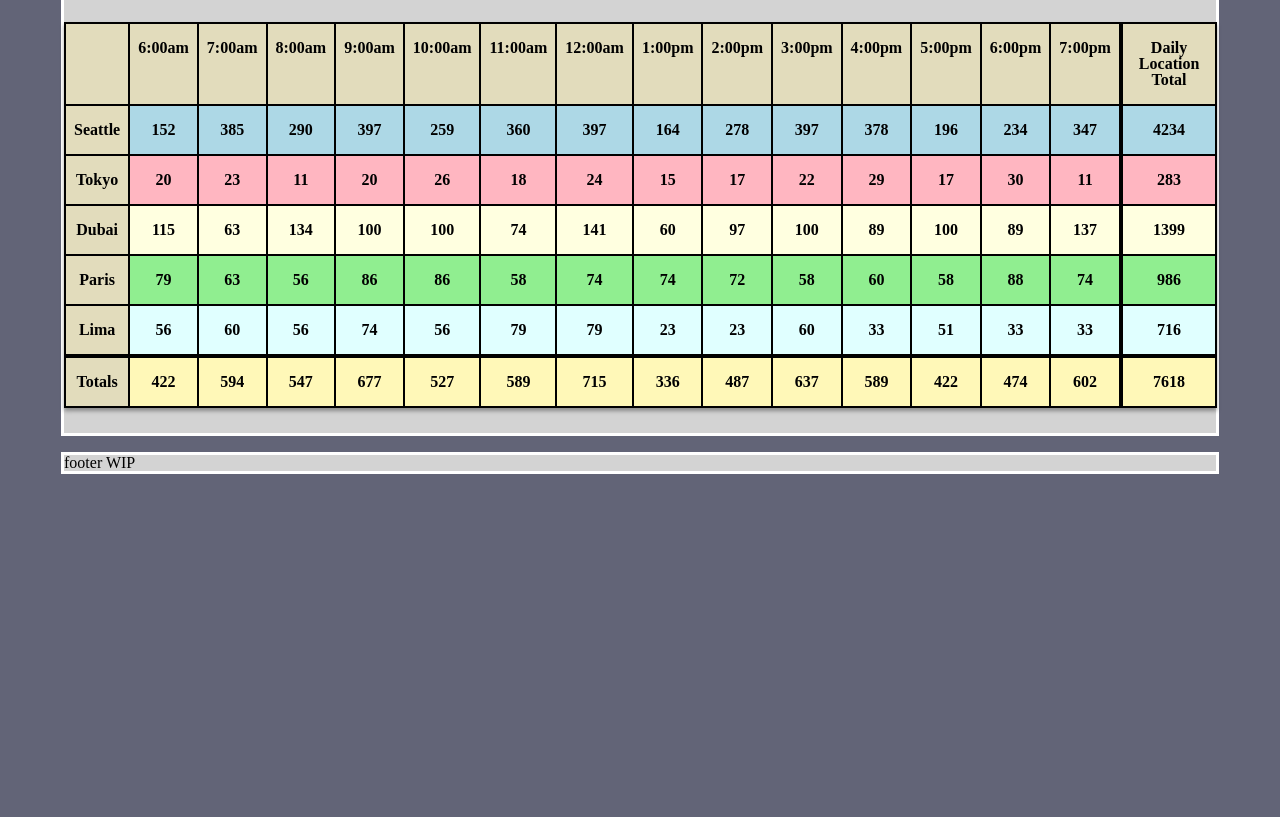
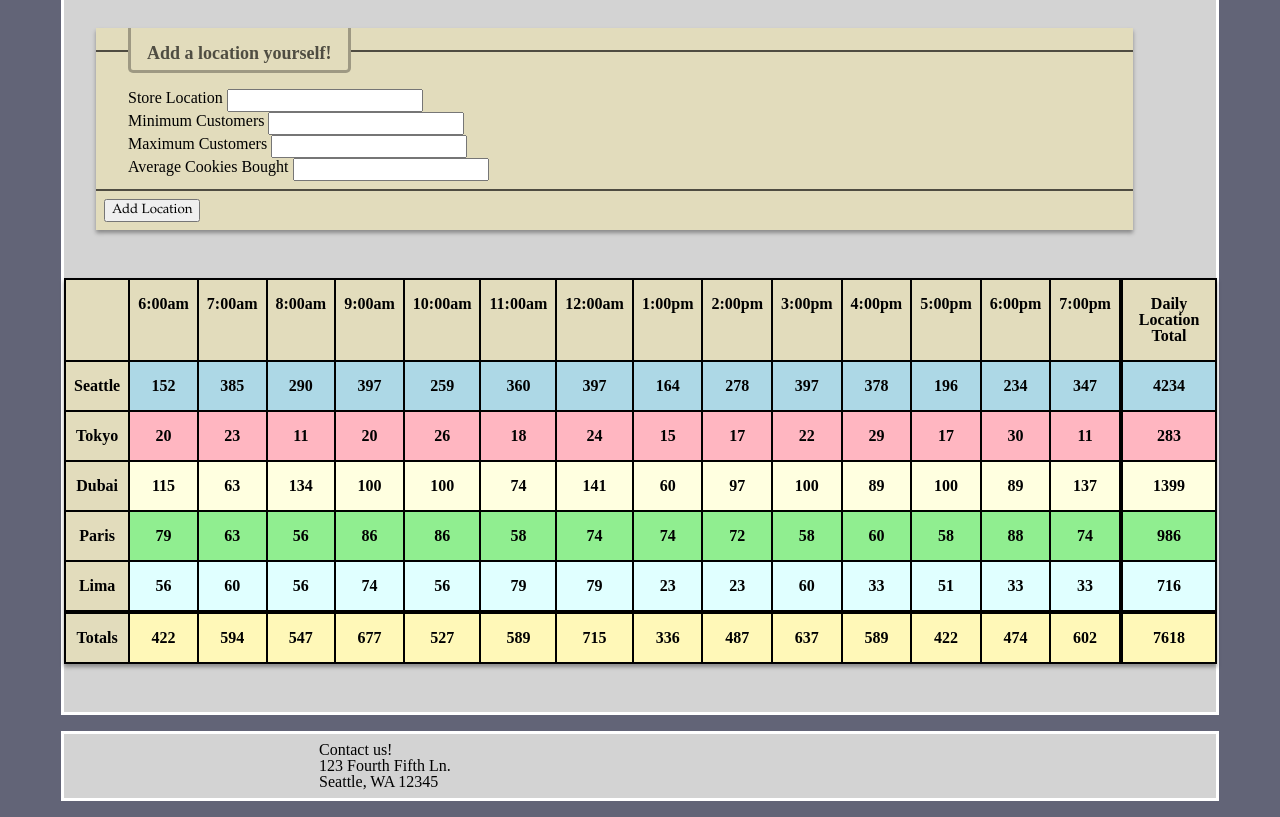
Before and after one commit to laptopadventure/cookie-stand, a plain HTML site: page sales.html in a window 1280 px wide. Shown: the part 153-970 px from the top of the page. Before the commit the page ends 800 px from the top, so only its background shows below. Drawn offline with Linux system fonts and the light colour scheme; a web font is replaced by a local one.

Commit message:
adds form feature

```diff
--- a/css/style.css
+++ b/css/style.css
@@ -51,24 +51,21 @@ h2 {
   font-weight: bold;
 }
 
-h3 {
+h3, legend {
   margin: 1rem;
   font-size: 18px;
   font-weight: bold
 }
 
 /* headers inside page sections */
-section section > h1, section section > h2, section section > h3 {
+section section > h1, section section > h2, section section > h3, section section legend {
   margin: 0;
   margin-top: -0.2rem;
   margin-bottom: 0.5rem;
   padding: 1rem;
   padding-bottom: 0.5rem;
   color: rgba(0, 0, 0, 0.65);
-  border: 3px solid rgba(0, 0, 0, 0.3);
-  border-top: none;
-  border-left: none;
-  border-right: none;
+  border-bottom: 3px solid rgba(0, 0, 0, 0.3);
 }
 
 ul, ol {
@@ -216,7 +213,7 @@ footer > * {
 
 #location_stats {
   width: fit-content;
-  margin: 1.6rem auto;
+  margin: 3rem auto;
   transition: all 0.5s ease-out;
   border-collapse: separate;
 }
@@ -276,3 +273,23 @@ tfoot > tr > th {
 #merchandise:hover > #newitem {
   filter: brightness(90%);
 }
+
+/* form */
+
+legend {
+  border-right: 3px solid rgba(0, 0, 0, 0.3);
+  border-left: 3px solid rgba(0, 0, 0, 0.3);
+  border-bottom-right-radius: 5px;
+  border-bottom-left-radius: 5px;
+}
+
+fieldset {
+  border: 2px solid rgba(0, 0, 0, 0.65);
+  padding: 0.5rem 2rem;
+  border-left: none;
+  border-right: none;
+}
+
+form > button {
+  margin: 0.5rem;
+}
--- a/js/app.js
+++ b/js/app.js
@@ -17,6 +17,22 @@ function formatTime (hour) {
     meridiem = 'pm';
   }
   return `${hour}:00${meridiem}`; //"1:00pm"
+}
+
+///returns a form's input
+function getInputValue(form, name) {
+  let fieldset = form.children[0]
+  let foundInput
+  for(let i = 0; i < fieldset.children.length; i++) {
+    let element = fieldset.children[i]
+    if(element.name === name) {
+      foundInput = element
+      break
+    }
+  }
+  if(!foundInput)
+    return 'Error'
+  return foundInput.value
 }
 
 ///returns an empty array with each index as an hour in the day set to zero.
@@ -140,3 +156,25 @@ for(let storeIndex = 0; storeIndex < stores.length; storeIndex++) {
   stores[storeIndex].render();
 }
 renderHourlyTotalsRow();
+
+//form code
+
+let form = document.querySelector('form')
+
+form.addEventListener('submit', onSubmit)
+
+function onSubmit(event) {
+  event.preventDefault();
+  let form = event.target
+  let name = getInputValue(form, "name")
+  let min = getInputValue(form, "min")
+  let max = getInputValue(form, "max")
+  let avg = getInputValue(form, "avg")
+  if(!name || !min || !max || !avg)
+    return
+  let newLocation = new StoreLocation(name, min, max, avg)
+  newLocation.render()
+  let tfoot = document.querySelector('tfoot');
+  tfoot.remove()
+  renderHourlyTotalsRow()
+}
--- a/sales.html
+++ b/sales.html
@@ -31,6 +31,22 @@
   </section>
   <section>
     <h1>Location Data</h1>
+    <section>
+      <form>
+        <fieldset>
+          <legend>Add a location yourself!</legend>
+          <label for="locform_name">Store Location</label>
+          <input required="true" type="text" name="name" id="locform_name"><br>
+          <label for="locform_min">Minimum Customers</label>
+          <input required="true" type="number" name="min" id="locform_min"><br>
+          <label for="locform_max">Maximum Customers</label>
+          <input required="true" type="number" name="max" id="locform_max"><br>
+          <label for="locform_avg">Average Cookies Bought</label>
+          <input required="true" type="number" step="0.1" name="avg" id="locform_avg">
+        </fieldset>
+        <button type="submit">Add Location</button>
+      </form>
+    </section>
     <section id="location_stats">
       <table>
         <tbody>
@@ -40,7 +56,14 @@
     </section>
   </section>
   <section>
-    footer WIP
+    <footer>
+      <div>
+        Contact us!<br>
+        123 Fourth Fifth Ln.<br>
+        Seattle, WA 12345
+      </div>
+      <div></div>
+    </footer>
   </section>
   <script src="js/app.js"></script>
 </body>
```
